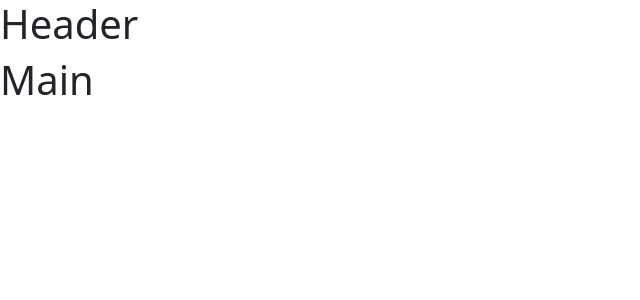
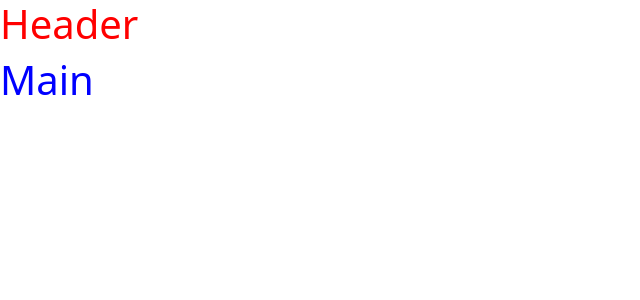
Before and after one commit to TanaraCavalcante/vite-yu-gi-oh, a Vue app: page / in a window 1280 px wide. Shown: the top 300 px of the page, without its empty margins (0-640 px from the left). Built offline with nearby package versions, Linux system fonts and the light colour scheme.

Commit message:
bootstrap install

```diff
--- a/index.html
+++ b/index.html
@@ -2,9 +2,9 @@
 <html lang="en">
   <head>
     <meta charset="UTF-8" />
-    <link rel="icon" type="image/svg+xml" href="/vite.svg" />
+    <link rel="icon" type="image/svg+xml" href="" />
     <meta name="viewport" content="width=device-width, initial-scale=1.0" />
-    <title>Vite + Vue</title>
+    <title>Yugi OH</title>
   </head>
   <body>
     <div id="app"></div>
--- a/src/App.vue
+++ b/src/App.vue
@@ -21,8 +21,7 @@ export default {
 </template>
 
 <style lang="scss">
-@use "../node_modules/bootstrap/scss/bootstrap.scss" as *;
+ @use "../node_modules/bootstrap/scss/bootstrap.scss" as *;
 // @use "./style/general.scss" as *;
 // @use "./style/partials/variables.scss" as *;
-
 </style>
--- a/src/components/AppHeader.vue
+++ b/src/components/AppHeader.vue
@@ -14,6 +14,8 @@
     </div>
 </template>
 
-<style lang="scss" scoped>
-
+<style scoped>
+ h1{
+    color: red;
+ }
 </style>
--- a/src/components/AppMain.vue
+++ b/src/components/AppMain.vue
@@ -14,7 +14,9 @@
     </div>
 </template>
 
-<style lang="scss" scoped>
-
+<style scoped>
+    h1{
+        color: blue;
+    }
 
 </style>
```
